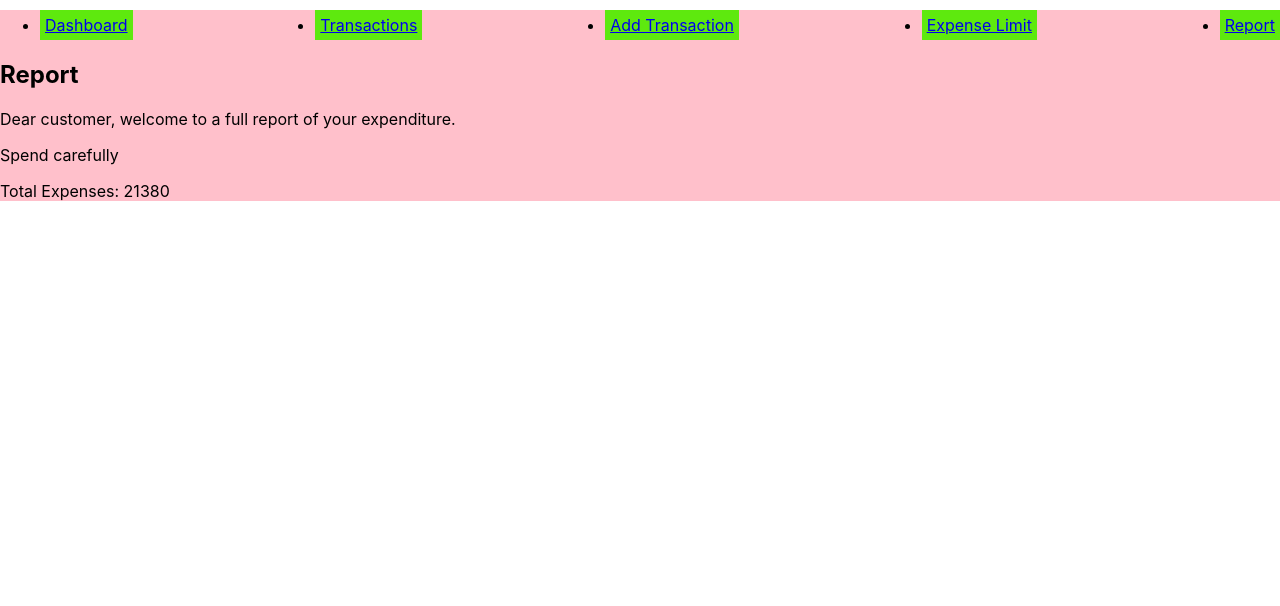
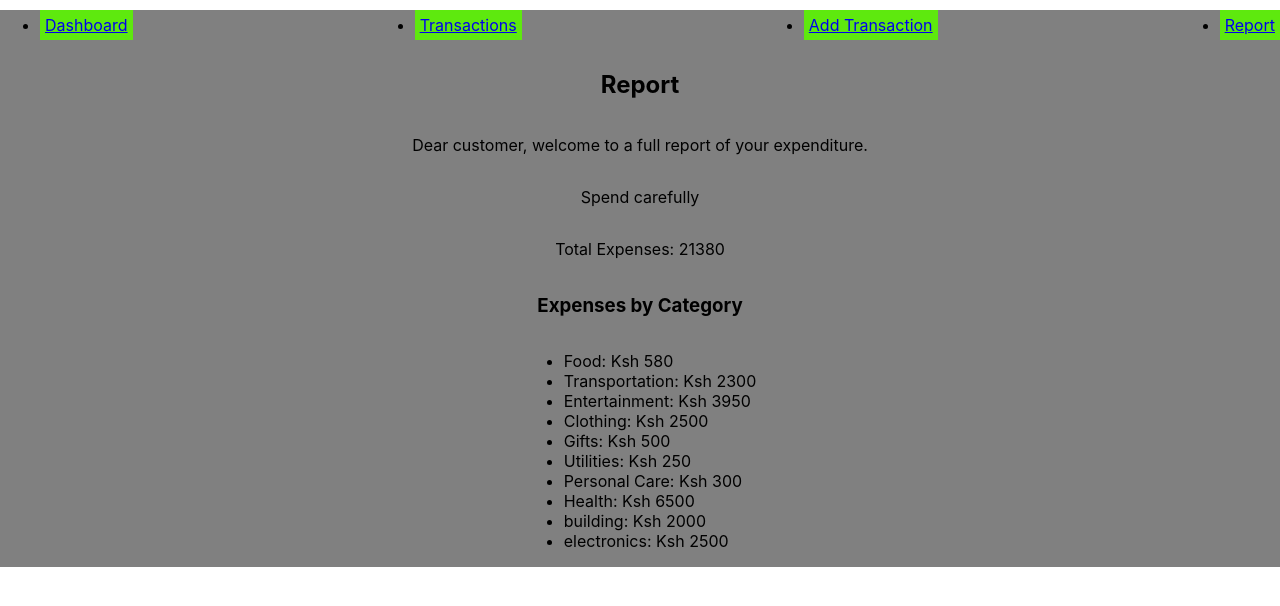
Before and after one commit to fascilio/ph-2-react-project, a React (Create React App) app in the folder expense-tracker/: page /report in a window 1280 px wide. Shown: the top 606 px of the page. Built offline with nearby package versions, Linux system fonts and the light colour scheme; data requests are answered from the project's data file.

Commit message:
updating files

```diff
--- a/expense-tracker/src/components/AddTransaction.js
+++ b/expense-tracker/src/components/AddTransaction.js
@@ -1,5 +1,4 @@
 import React, { useState, useEffect } from 'react';
-import axios from 'axios';
 
 function AddTransaction({ addNewTransaction }) {
   const [transaction, setTransaction] = useState({
@@ -11,9 +10,10 @@ function AddTransaction({ addNewTransaction }) {
   });
 
   useEffect(() => {
-    axios.get('/api/transactions')
-      .then(response => {
-        const latestId = response.data[response.data.length - 1].id;
+    fetch('/api/transactions')
+      .then(response => response.json())
+      .then(data => {
+        const latestId = data[data.length - 1].id;
         setTransaction(transaction => ({ ...transaction, id: latestId + 1 }));
       })
       .catch(error => console.log(error));
--- a/expense-tracker/src/components/App.js
+++ b/expense-tracker/src/components/App.js
@@ -4,7 +4,6 @@ import Navigation from "./Navigation";
 import Dashboard from "./Dashboard"
 import TransactionList from "./TransactionList";
 import AddTransaction from "./AddTransaction";
-import ExpenseLimit from "./ExpenseLimit";
 import Report from "./Report";
 
 function App() {
@@ -40,13 +39,12 @@ function App() {
 
     return (
         <Router>
-            <div style={{backgroundColor: "pink"}}>
+            <div style={{backgroundColor: "grey"}}>
               <Navigation>
                 <Routes>
                     <Route path="/" element={<Dashboard expenses={expenses} />} />
                     <Route path="/transactions" element={<TransactionList />} />
                     <Route path="/add-transaction" element={<AddTransaction addNewTransaction={addTransaction} />} />
-                    <Route path="/expense-limit" element={<ExpenseLimit />} />
                     <Route path="/report" element={<Report transactions={expenses} />} />
                 </Routes>
               </Navigation>
--- a/expense-tracker/src/components/Dashboard.js
+++ b/expense-tracker/src/components/Dashboard.js
@@ -19,7 +19,7 @@ function Dashboard() {
   }, []);
 
   return (
-    <div style={{ textAlign: "center", backgroundColor: "grey" }}>
+    <div style={{ textAlign: "center", backgroundColor: "grey", height: '100vh' }}>
       <h1>Dashboard</h1>
       <h1 className="app-name">Welcome to view your progress!</h1>
       <p className="dashboard-container">Total Expenses: {totalExpenses}</p>
--- a/expense-tracker/src/components/ExpenseLimit.js
+++ /dev/null
@@ -1,35 +0,0 @@
-import React, { useState } from "react";
-
-function ExpenseLimit() {
-  const [expenseLimit, setExpenseLimit] = useState("");
-
-  const handleExpenseLimitChange = (event) => {
-    setExpenseLimit(event.target.value);
-  };
-
-  const handleSubmit = (event) => {
-    event.preventDefault();
-    alert(`Expense limit set to ${expenseLimit}`);
-    setExpenseLimit("");
-  };
-
-  return (
-    <div>
-      <h2>Expense Limit</h2>
-      <form onSubmit={handleSubmit}>
-        <label>
-          Set your weekly limit:
-          <input
-            type="number"
-            value={expenseLimit}
-            onChange={handleExpenseLimitChange}
-          />
-        </label>
-        <button type="submit">Submit</button>
-      </form>
-      <p>Current Expense Limit: {expenseLimit}</p>
-    </div>
-  );
-}
-
-export default ExpenseLimit;
--- a/expense-tracker/src/components/Navigation.js
+++ b/expense-tracker/src/components/Navigation.js
@@ -15,9 +15,6 @@ function Navigation({ children }) {
             <Link to="/add-transaction">Add Transaction</Link>
           </li>
           <li>
-            <Link to="/expense-limit">Expense Limit</Link>
-          </li>
-          <li>
             <Link to="/report">Report</Link>
           </li>
         </ul>
--- a/expense-tracker/src/components/Report.js
+++ b/expense-tracker/src/components/Report.js
@@ -1,19 +1,66 @@
+// import React, { useState, useEffect } from "react";
+
+// function Report() {
+//   const [totalExpenses, setTotalExpenses] = useState(0);
+
+//   useEffect(() => {
+//     fetch("http://localhost:3002/expenses")
+//       .then((res) => res.json())
+//       .then((data) => {
+//         let total = 0;
+//         if (data) {
+//           data.forEach((expense) => {
+//             total += parseInt(expense.amount);
+//           });
+//         }
+//         setTotalExpenses(total);
+//       })
+//       .catch((err) => console.log(err));
+//   }, []);
+
+//   let message;
+
+//   if (totalExpenses > 25000) {
+//     message = "Be keen! You are overspending";
+//   } else if (totalExpenses >= 20000) {
+//     message = "Spend carefully";
+//   }
+
+//   return (
+//     <div style={{ display: 'flex', flexDirection: 'column', alignItems: 'center', backgroundColor: 'grey' }}>
+//       <h2>Report</h2>
+//       <p>Dear customer, welcome to a full report of your expenditure.</p>
+//       {message && <p>{message}</p>}
+//       <p>Total Expenses: {totalExpenses}</p>
+//     </div>
+//   );
+// }
+
+// export default Report;
 import React, { useState, useEffect } from "react";
 
 function Report() {
   const [totalExpenses, setTotalExpenses] = useState(0);
+  const [expensesByCategory, setExpensesByCategory] = useState([]);
 
   useEffect(() => {
     fetch("http://localhost:3002/expenses")
       .then((res) => res.json())
       .then((data) => {
         let total = 0;
+        let categoryTotals = {};
         if (data) {
           data.forEach((expense) => {
             total += parseInt(expense.amount);
+            if (categoryTotals[expense.category]) {
+              categoryTotals[expense.category] += parseInt(expense.amount);
+            } else {
+              categoryTotals[expense.category] = parseInt(expense.amount);
+            }
           });
         }
         setTotalExpenses(total);
+        setExpensesByCategory(categoryTotals);
       })
       .catch((err) => console.log(err));
   }, []);
@@ -27,11 +74,17 @@ function Report() {
   }
 
   return (
-    <div>
+    <div style={{ display: 'flex', flexDirection: 'column', alignItems: 'center', backgroundColor: 'grey' }}>
       <h2>Report</h2>
       <p>Dear customer, welcome to a full report of your expenditure.</p>
       {message && <p>{message}</p>}
       <p>Total Expenses: {totalExpenses}</p>
+      <h3>Expenses by Category</h3>
+      <ul>
+        {Object.keys(expensesByCategory).map((category) => (
+          <li key={category}>{category}: Ksh {expensesByCategory[category]}</li>
+        ))}
+      </ul>
     </div>
   );
 }
```
